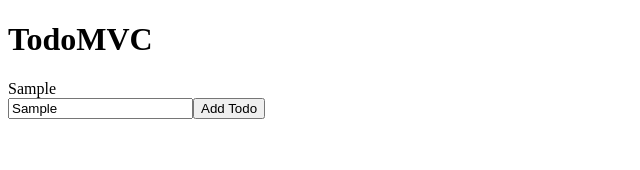
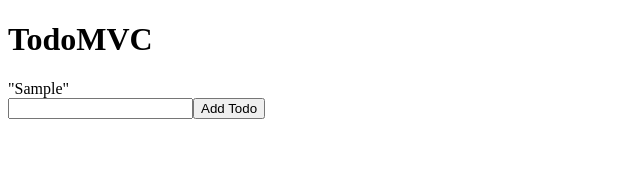
Before and after one commit to abhi18av/todomvc-base, a React (Create React App) app: page / in a window 1280 px wide. Both pictures are taken after typing "Sample" into the empty fields and a click on the button "Add Todo". Shown: the top 170 px of the page, without its empty margins (0-640 px from the left). Built offline with nearby package versions, Linux system fonts and the light colour scheme.

Commit message:
render the todo-items via the TodoItem component

```diff
--- a/src/App.js
+++ b/src/App.js
@@ -32,15 +32,17 @@
         console.log(this.state);
         // TODO add this item into the `App` components `state` - `component drilling`
         this.props.addTodoFn(this.state.todo);
+        // NOTE accessing the raw DOM method to reset the state of the input
+        document.getElementById('addTodoInput').value = '';
     };
 
     render() {
         return (
             <div className='addTodoContainer'>
                 <form onSubmit={(e) => this.submitTodo(e)}>
-                    <input
-                        onChange={(e) => this.updateInput(e)}
-                        type='text'>
+                    <input id='addTodoInput'
+                           onChange={(e) => this.updateInput(e)}
+                           type='text'>
                     </input>
                     <button type='submit'>Add Todo</button>
                 </form>
@@ -55,7 +57,7 @@
     render() {
         return (
             <>
-                <p>{this.props.item}</p>
+                <div>{JSON.stringify(this.props.children)}</div>
             </>
         );
     }
@@ -77,7 +79,11 @@
         return (
             <div className='todoListContainer'>
                 {
-                    todos.map((_todo, _index) => <div key={_index}> {_todo} </div>)
+                    todos.map((_todo, _index) => (
+                        <TodoItem key={_index}>
+                            {_todo}
+                        </TodoItem>)
+                    )
                 }
             </div>
         );
```
